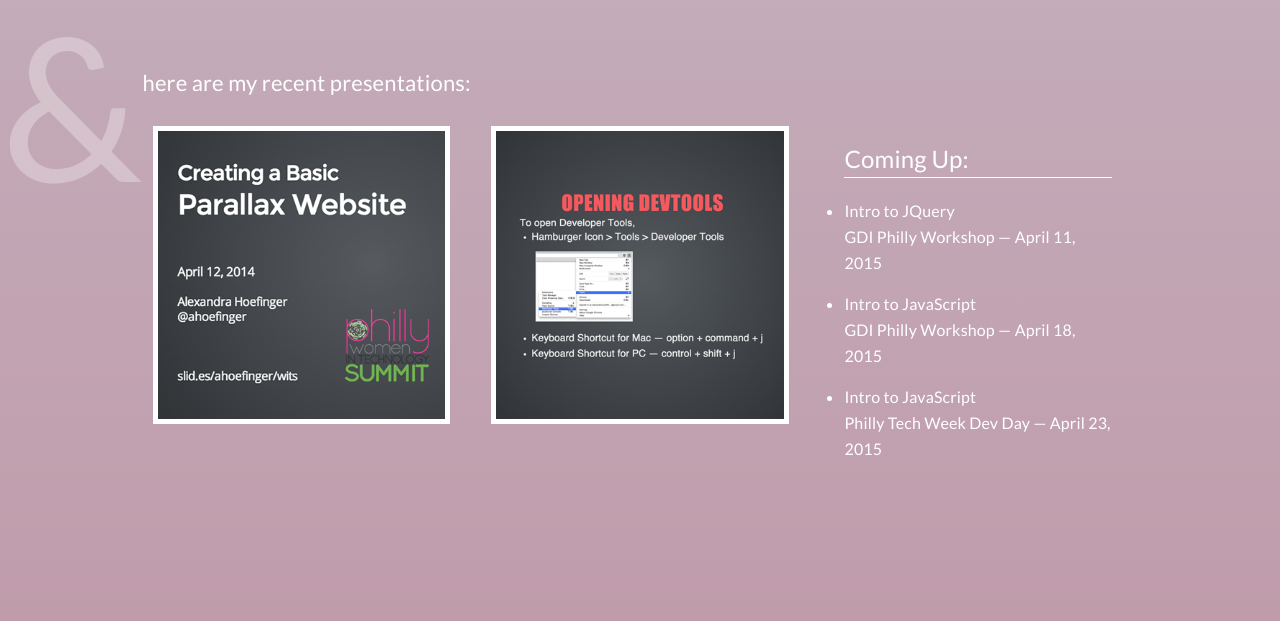
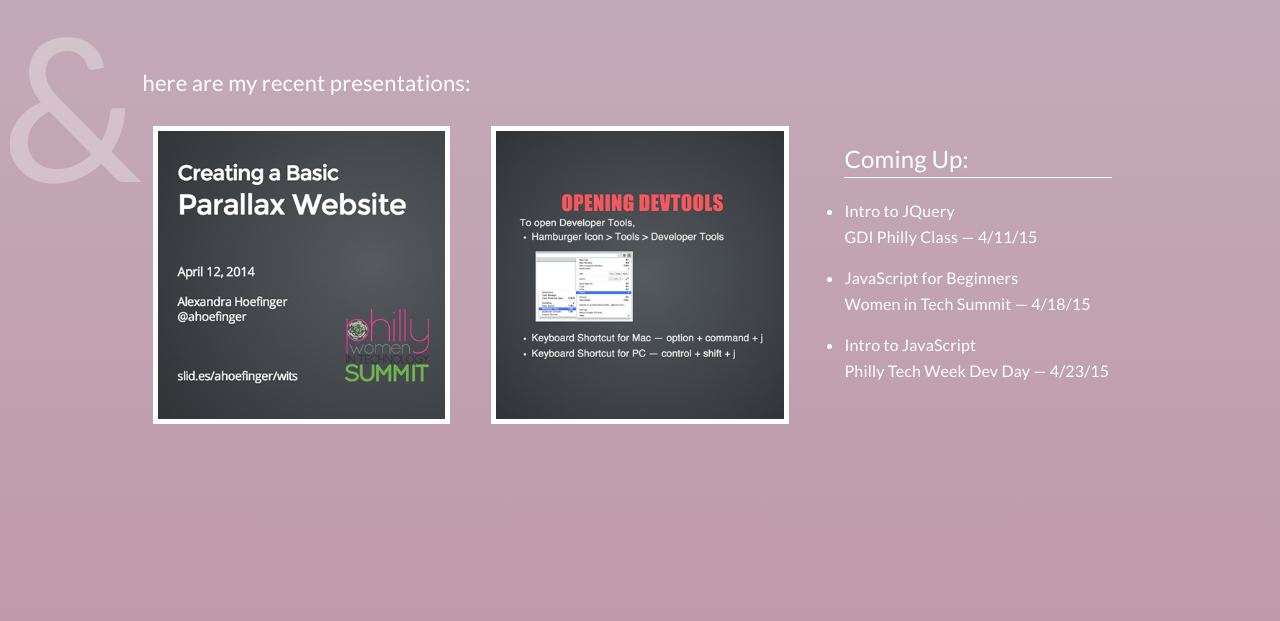
Before and after one commit to ahoef/ah-website, a website: page index.html in a window 1280 px wide. Shown: the part 2001-2622 px from the top of the page. Drawn offline with nearby package versions, Linux system fonts and the light colour scheme.

Commit message:
fix typos

```diff
--- a/index.html
+++ b/index.html
@@ -257,9 +257,9 @@
         <div class="col4 upcoming-talks">
           <h4>Coming Up:</h4>
           <ul>
-            <li>Intro to JQuery <br> GDI Philly Workshop &mdash; April 11, 2015</li>
-            <li>Intro to JavaScript <br> GDI Philly Workshop &mdash; April 18, 2015</li>
-            <li>Intro to JavaScript <br> Philly Tech Week Dev Day &mdash; April 23, 2015</li>
+            <li>Intro to JQuery <br> GDI Philly Class &mdash; 4/11/15</li>
+            <li>JavaScript for Beginners <br> Women in Tech Summit &mdash; 4/18/15</li>
+            <li>Intro to JavaScript <br> Philly Tech Week Dev Day &mdash; 4/23/15</li>
           </ul>
 
 
```
